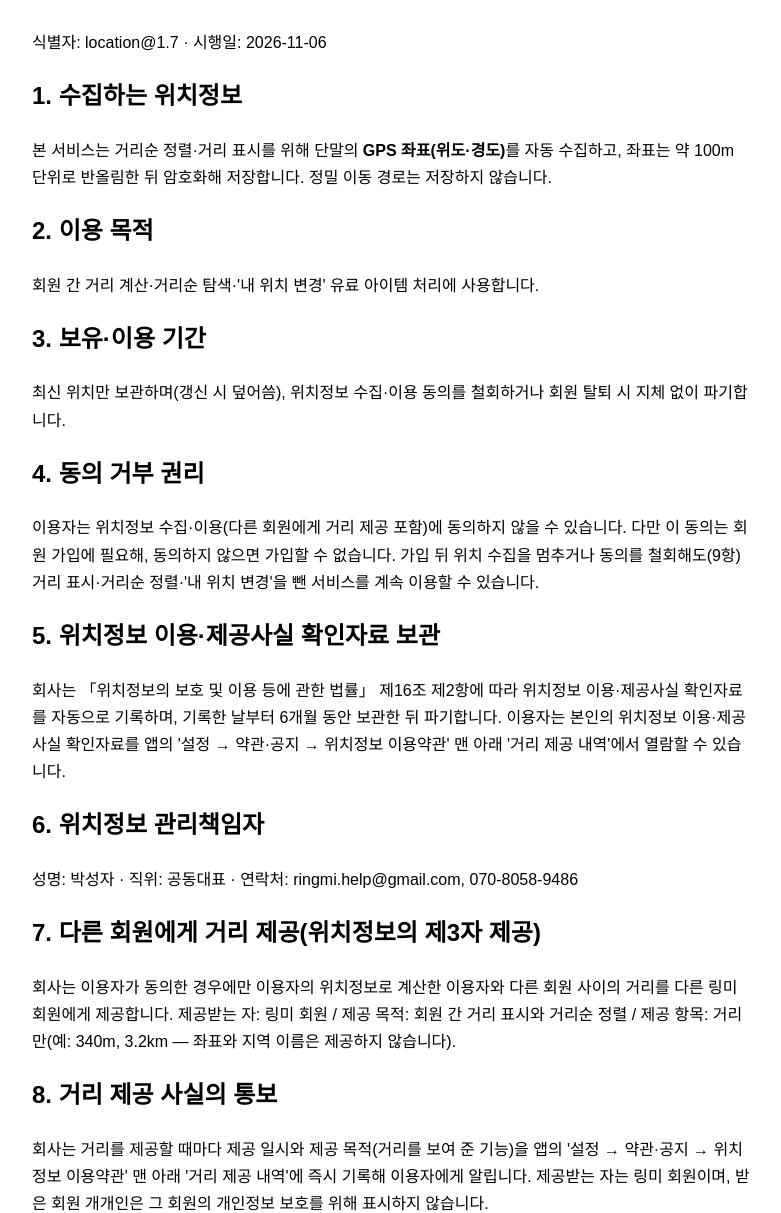
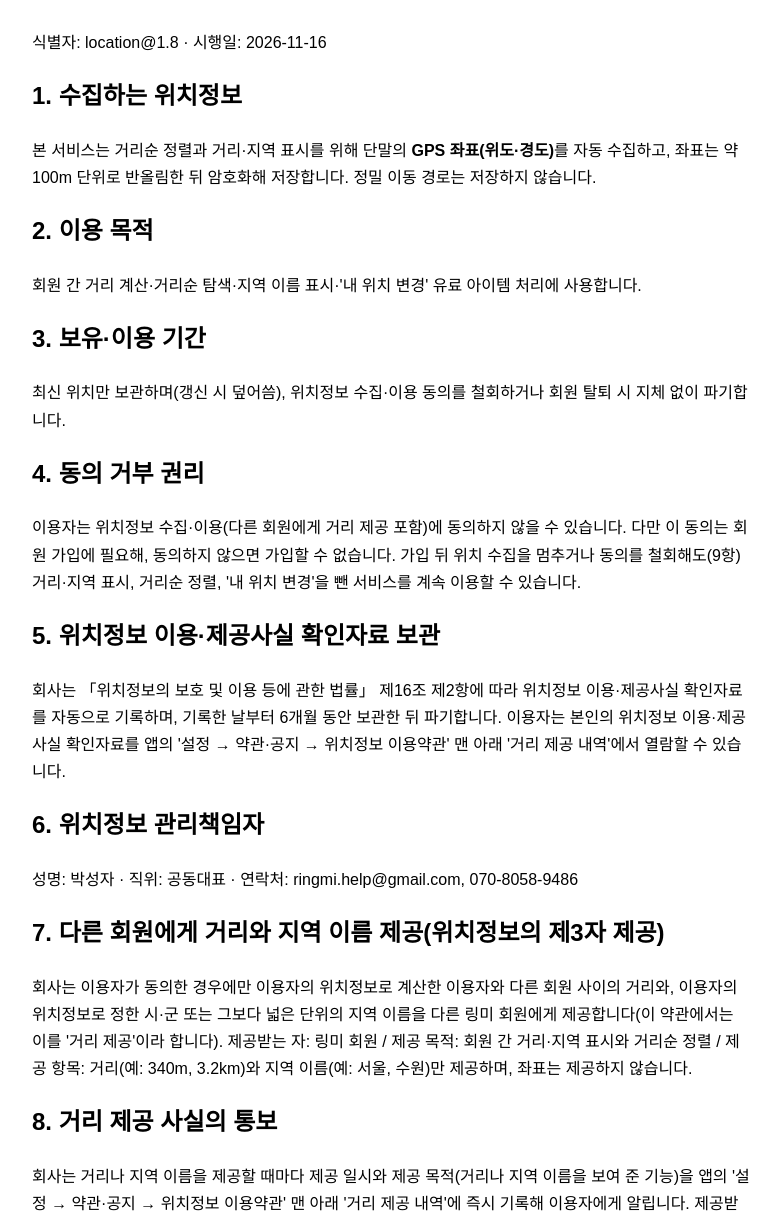
Before and after one commit to ayokingkongfreedom/ringmi-legal, a plain HTML site: page location.html in a window 1280 px wide. Shown: the part 87-1300 px from the top of the page, without its empty margins (248-1029 px from the left). Drawn offline with Linux system fonts and the light colour scheme.

Commit message:
법적 문서 공개본 갱신 (원본 app/legal/web)

```diff
--- a/location.html
+++ b/location.html
@@ -3,23 +3,23 @@
 <title>위치정보 이용약관 — 링미</title><style>:root{color-scheme:light dark}@media (prefers-color-scheme: dark){body{background:#0C1014;color:#ECEDEF}a{color:#6366F1}}</style></head>
 <body style="font-family:sans-serif;max-width:720px;margin:40px auto;padding:0 16px;line-height:1.7">
 <h1>위치정보 이용약관</h1>
-<p>식별자: location@1.7 · 시행일: 2026-11-06</p>
+<p>식별자: location@1.8 · 시행일: 2026-11-16</p>
 <h2>1. 수집하는 위치정보</h2>
-<p>본 서비스는 거리순 정렬·거리 표시를 위해 단말의 <b>GPS 좌표(위도·경도)</b>를 자동 수집하고, 좌표는 약 100m 단위로 반올림한 뒤 암호화해 저장합니다. 정밀 이동 경로는 저장하지 않습니다.</p>
+<p>본 서비스는 거리순 정렬과 거리·지역 표시를 위해 단말의 <b>GPS 좌표(위도·경도)</b>를 자동 수집하고, 좌표는 약 100m 단위로 반올림한 뒤 암호화해 저장합니다. 정밀 이동 경로는 저장하지 않습니다.</p>
 <h2>2. 이용 목적</h2>
-<p>회원 간 거리 계산·거리순 탐색·'내 위치 변경' 유료 아이템 처리에 사용합니다.</p>
+<p>회원 간 거리 계산·거리순 탐색·지역 이름 표시·'내 위치 변경' 유료 아이템 처리에 사용합니다.</p>
 <h2>3. 보유·이용 기간</h2>
 <p>최신 위치만 보관하며(갱신 시 덮어씀), 위치정보 수집·이용 동의를 철회하거나 회원 탈퇴 시 지체 없이 파기합니다.</p>
 <h2>4. 동의 거부 권리</h2>
-<p>이용자는 위치정보 수집·이용(다른 회원에게 거리 제공 포함)에 동의하지 않을 수 있습니다. 다만 이 동의는 회원 가입에 필요해, 동의하지 않으면 가입할 수 없습니다. 가입 뒤 위치 수집을 멈추거나 동의를 철회해도(9항) 거리 표시·거리순 정렬·'내 위치 변경'을 뺀 서비스를 계속 이용할 수 있습니다.</p>
+<p>이용자는 위치정보 수집·이용(다른 회원에게 거리 제공 포함)에 동의하지 않을 수 있습니다. 다만 이 동의는 회원 가입에 필요해, 동의하지 않으면 가입할 수 없습니다. 가입 뒤 위치 수집을 멈추거나 동의를 철회해도(9항) 거리·지역 표시, 거리순 정렬, '내 위치 변경'을 뺀 서비스를 계속 이용할 수 있습니다.</p>
 <h2>5. 위치정보 이용·제공사실 확인자료 보관</h2>
 <p>회사는 「위치정보의 보호 및 이용 등에 관한 법률」 제16조 제2항에 따라 위치정보 이용·제공사실 확인자료를 자동으로 기록하며, 기록한 날부터 6개월 동안 보관한 뒤 파기합니다. 이용자는 본인의 위치정보 이용·제공사실 확인자료를 앱의 '설정 → 약관·공지 → 위치정보 이용약관' 맨 아래 '거리 제공 내역'에서 열람할 수 있습니다.</p>
 <h2>6. 위치정보 관리책임자</h2>
 <p>성명: 박성자 · 직위: 공동대표 · 연락처: ringmi.help@gmail.com, 070-8058-9486</p>
-<h2>7. 다른 회원에게 거리 제공(위치정보의 제3자 제공)</h2>
-<p>회사는 이용자가 동의한 경우에만 이용자의 위치정보로 계산한 이용자와 다른 회원 사이의 거리를 다른 링미 회원에게 제공합니다. 제공받는 자: 링미 회원 / 제공 목적: 회원 간 거리 표시와 거리순 정렬 / 제공 항목: 거리만(예: 340m, 3.2km — 좌표와 지역 이름은 제공하지 않습니다).</p>
+<h2>7. 다른 회원에게 거리와 지역 이름 제공(위치정보의 제3자 제공)</h2>
+<p>회사는 이용자가 동의한 경우에만 이용자의 위치정보로 계산한 이용자와 다른 회원 사이의 거리와, 이용자의 위치정보로 정한 시·군 또는 그보다 넓은 단위의 지역 이름을 다른 링미 회원에게 제공합니다(이 약관에서는 이를 '거리 제공'이라 합니다). 제공받는 자: 링미 회원 / 제공 목적: 회원 간 거리·지역 표시와 거리순 정렬 / 제공 항목: 거리(예: 340m, 3.2km)와 지역 이름(예: 서울, 수원)만 제공하며, 좌표는 제공하지 않습니다.</p>
 <h2>8. 거리 제공 사실의 통보</h2>
-<p>회사는 거리를 제공할 때마다 제공 일시와 제공 목적(거리를 보여 준 기능)을 앱의 '설정 → 약관·공지 → 위치정보 이용약관' 맨 아래 '거리 제공 내역'에 즉시 기록해 이용자에게 알립니다. 제공받는 자는 링미 회원이며, 받은 회원 개개인은 그 회원의 개인정보 보호를 위해 표시하지 않습니다.</p>
+<p>회사는 거리나 지역 이름을 제공할 때마다 제공 일시와 제공 목적(거리나 지역 이름을 보여 준 기능)을 앱의 '설정 → 약관·공지 → 위치정보 이용약관' 맨 아래 '거리 제공 내역'에 즉시 기록해 이용자에게 알립니다. 제공받는 자는 링미 회원이며, 받은 회원 개개인은 그 회원의 개인정보 보호를 위해 표시하지 않습니다.</p>
 <h2>9. 동의 철회와 일시 중지</h2>
 <p>이용자는 앱의 '설정 → 약관·공지 → 위치정보 이용약관' 맨 아래 '동의 철회'에서 언제든지 위치정보 수집·이용 동의(다른 회원에게 거리 제공 포함)를 철회할 수 있고, 앱의 '설정'에 있는 '내 위치 켜기' 스위치를 꺼서 위치정보의 수집·이용과 거리 제공을 일시적으로 중지할 수 있습니다. 거리는 회원끼리 서로 주고받는 기능이라, 거리 제공 동의만 철회해도 위치정보 수집·이용 동의가 함께 철회됩니다. 회사는 동의가 철회되면 지체 없이 저장된 위치정보와 위치정보 이용·제공사실 확인자료를 파기합니다.</p>
 <h2>10. 사업자 정보</h2>
```
Also changed, not shown: index.html (+2 -2 lines), privacy.html (+3 -3 lines).
